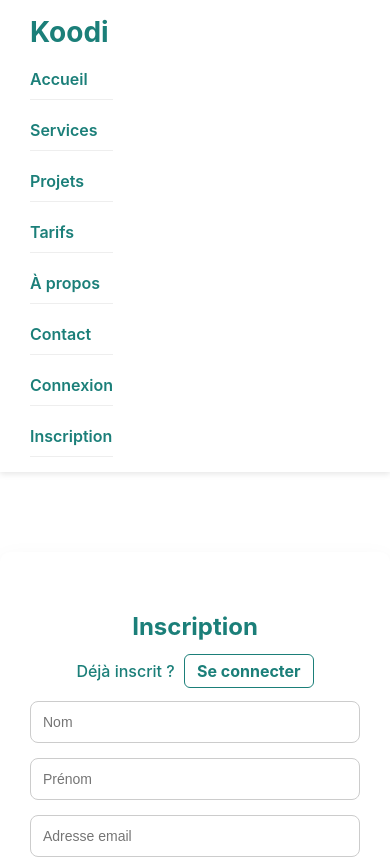
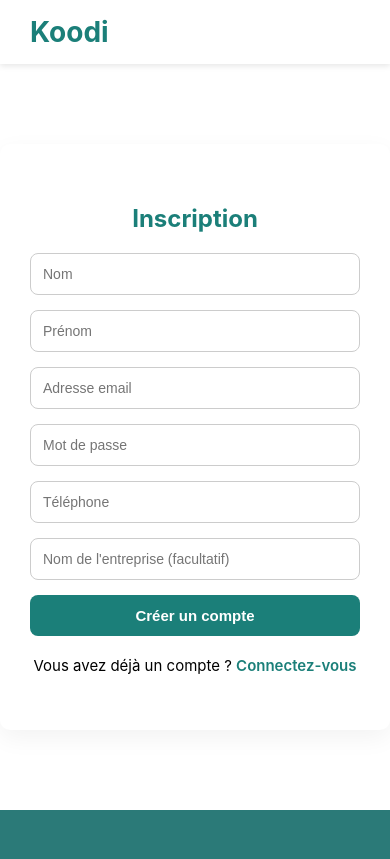
Before and after one commit to mirai12d/Projet_developpement_siteweb, a React (Create React App) app: page /signup in a window 390 px wide. Shown: the top 859 px of the page. Built offline with nearby package versions, Linux system fonts and the light colour scheme.

Commit message:
test mobile

```diff
--- a/src/components/Header.css
+++ b/src/components/Header.css
@@ -42,17 +42,23 @@
     color: #00bfa6;
   }
   @media (max-width: 768px) {
-    .header-container {
-      flex-direction: column;
-      align-items: flex-start;
+    .burger {
+      display: block;
+      align-self: flex-end;
+      margin-top: 10px;
     }
 
     .nav-links {
+      display: none;
       flex-direction: column;
       width: 100%;
       padding-left: 0;
       margin-top: 10px;
       gap: 10px;
+    }
+
+    nav.nav-open .nav-links {
+      display: flex;
     }
 
     .nav-links li {
@@ -67,3 +73,17 @@
       width: 100%;
     }
   }
+
+  .burger {
+    display: none;
+    font-size: 28px;
+    background: none;
+    border: none;
+    cursor: pointer;
+    color: #1b7f79;
+  }
+
+  /* Pour le menu ouvert */
+  .nav-open {
+    display: block !important;
+  }
--- a/src/components/Header.jsx
+++ b/src/components/Header.jsx
@@ -1,34 +1,59 @@
-import React, { useContext } from 'react';
+import React, { useContext, useState } from 'react';
 import './Header.css';
-import { Link } from 'react-router-dom';
+import { NavLink } from 'react-router-dom';
 import { AuthContext } from '../context/AuthContext';
 
 function Header() {
   const { isAuthenticated, logout } = useContext(AuthContext);
+  const [menuOpen, setMenuOpen] = useState(false);
+
+  const toggleMenu = () => setMenuOpen(!menuOpen);
+  const closeMenu = () => setMenuOpen(false);
 
   return (
     <header className="site-header">
       <div className="header-container">
         <div className="logo">
-          <Link to="/" className="logo-link">Koodi</Link>
+          <NavLink to="/" className="logo-link">Koodi</NavLink>
         </div>
-        <nav>
+
+        {/* Burger button */}
+        <button className="burger" onClick={toggleMenu}>
+          ☰
+        </button>
+
+        {/* Navigation */}
+        <nav className={menuOpen ? 'nav-open' : ''}>
           <ul className="nav-links">
-            <li><Link to="/" className="nav-item">Accueil</Link></li>
-            <li><Link to="/services" className="nav-item">Services</Link></li>
-            <li><Link to="/projects" className="nav-item">Projets</Link></li>
-            <li><Link to="/tarifs" className="nav-item">Tarifs</Link></li>
-            <li><Link to="/about" className="nav-item">À propos</Link></li>
-            <li><Link to="/contact" className="nav-item">Contact</Link></li>
+            <li><NavLink to="/" onClick={closeMenu} className={({ isActive }) => isActive ? 'nav-item active' : 'nav-item'}>Accueil</NavLink></li>
+            <li><NavLink to="/services" onClick={closeMenu} className={({ isActive }) => isActive ? 'nav-item active' : 'nav-item'}>Services</NavLink></li>
+            <li><NavLink to="/projects" onClick={closeMenu} className={({ isActive }) => isActive ? 'nav-item active' : 'nav-item'}>Projets</NavLink></li>
+            <li><NavLink to="/tarifs" onClick={closeMenu} className={({ isActive }) => isActive ? 'nav-item active' : 'nav-item'}>Tarifs</NavLink></li>
+            <li><NavLink to="/about" onClick={closeMenu} className={({ isActive }) => isActive ? 'nav-item active' : 'nav-item'}>À propos</NavLink></li>
+            <li><NavLink to="/contact" onClick={closeMenu} className={({ isActive }) => isActive ? 'nav-item active' : 'nav-item'}>Contact</NavLink></li>
 
             {!isAuthenticated ? (
               <>
-                <li><Link to="/login" className="nav-item">Connexion</Link></li>
-                <li><Link to="/signup" className="nav-item">Inscription</Link></li>
+                <li><NavLink to="/login" onClick={closeMenu} className={({ isActive }) => isActive ? 'nav-item active' : 'nav-item'}>Connexion</NavLink></li>
+                <li><NavLink to="/signup" onClick={closeMenu} className={({ isActive }) => isActive ? 'nav-item active' : 'nav-item'}>Inscription</NavLink></li>
               </>
             ) : (
               <li>
-                <button onClick={logout} className="nav-item" style={{ background: 'none', border: 'none', cursor: 'pointer', color: '#1b7f79' }}>
+                <button
+                  onClick={() => {
+                    logout();
+                    closeMenu();
+                  }}
+                  className="nav-item"
+                  style={{
+                    background: 'none',
+                    border: 'none',
+                    cursor: 'pointer',
+                    color: '#1b7f79',
+                    fontWeight: 600,
+                    fontSize: '16px'
+                  }}
+                >
                   Déconnexion
                 </button>
               </li>
--- a/src/components/Login.css
+++ b/src/components/Login.css
@@ -47,3 +47,28 @@
     font-size: 14px;
     color: #555;
   }
+  .message {
+    margin-top: 15px;
+    font-size: 15px;
+    text-align: center;
+  }
+
+  .message.success {
+    color: green;
+  }
+
+  .message.error {
+    color: red;
+  }
+
+  .switch-auth {
+    margin-top: 20px;
+    font-size: 15px;
+    text-align: center;
+  }
+
+  .switch-auth .link {
+    color: #1b7f79;
+    font-weight: 600;
+    cursor: pointer;
+  }
--- a/src/components/Login.jsx
+++ b/src/components/Login.jsx
@@ -7,20 +7,32 @@ const Login = () => {
   const [email, setEmail] = useState('');
   const [password, setPassword] = useState('');
   const [message, setMessage] = useState('');
+  const [success, setSuccess] = useState(false);
 
-  const { login } = useContext(AuthContext); // ✅
-  const navigate = useNavigate(); // ✅
+  const { login } = useContext(AuthContext);
+  const navigate = useNavigate();
 
   const handleLogin = (e) => {
     e.preventDefault();
+
+    if (!email || !password) {
+      setMessage("Veuillez remplir tous les champs.");
+      setSuccess(false);
+      return;
+    }
 
     const savedEmail = localStorage.getItem('userEmail');
     const savedPassword = localStorage.getItem('userPassword');
 
     if (email === savedEmail && password === savedPassword) {
-      login(); // ✅ active la session
-      navigate('/'); // ✅ redirection vers accueil
+      login();
+      setSuccess(true);
+      setMessage("Connexion réussie !");
+      setTimeout(() => {
+        navigate('/');
+      }, 1000); // redirection après 1s
     } else {
+      setSuccess(false);
       setMessage("Email ou mot de passe incorrect.");
     }
   };
@@ -45,7 +57,17 @@ const Login = () => {
         />
         <button type="submit">Se connecter</button>
       </form>
-      {message && <p className="message">{message}</p>}
+
+      {message && (
+        <p className={`message ${success ? 'success' : 'error'}`}>{message}</p>
+      )}
+
+      <p className="switch-auth">
+        Pas encore de compte ?{' '}
+        <span className="link" onClick={() => navigate('/signup')}>
+          Inscrivez-vous
+        </span>
+      </p>
     </div>
   );
 };
--- a/src/components/Signup.css
+++ b/src/components/Signup.css
@@ -71,3 +71,20 @@
     background-color: #1b7f79;
     color: white;
   }
+  .error {
+    color: red;
+    font-size: 14px;
+    margin: -10px 0 10px;
+  }
+
+  .switch-auth {
+    margin-top: 20px;
+    font-size: 15px;
+    text-align: center;
+  }
+
+  .switch-auth .link {
+    color: #1b7f79;
+    font-weight: 600;
+    cursor: pointer;
+  }
--- a/src/components/Signup.jsx
+++ b/src/components/Signup.jsx
@@ -1,11 +1,9 @@
-import React, { useState, useContext } from 'react';
+import React, { useState } from 'react';
 import './Signup.css';
-import { AuthContext } from '../context/AuthContext';
 import { useNavigate } from 'react-router-dom';
-import { Link } from 'react-router-dom';
-
 
 const Signup = () => {
+  const navigate = useNavigate();
   const [formData, setFormData] = useState({
     nom: '',
     prenom: '',
@@ -15,39 +13,92 @@ const Signup = () => {
     entreprise: '',
   });
 
-  const { login } = useContext(AuthContext); // permet de simuler la connexion
-  const navigate = useNavigate(); // permet de rediriger
+  const [errors, setErrors] = useState({});
+
+  const validate = () => {
+    const newErrors = {};
+    if (!formData.nom.trim()) newErrors.nom = 'Nom requis';
+    if (!formData.prenom.trim()) newErrors.prenom = 'Prénom requis';
+    if (!formData.email.includes('@')) newErrors.email = 'Email invalide';
+    if (formData.motDePasse.length < 6) newErrors.motDePasse = 'Mot de passe trop court (6 caractères minimum)';
+    return newErrors;
+  };
 
   const handleChange = (e) => {
-    setFormData({...formData, [e.target.name]: e.target.value });
+    setFormData({...formData, [e.target.name]: e.target.value});
   };
 
   const handleSubmit = (e) => {
     e.preventDefault();
+    const validationErrors = validate();
+    setErrors(validationErrors);
 
-    console.log('Inscription :', formData);
-
-    // ⚠️ ici on suppose que l'inscription fonctionne
-    login(); // active la connexion (set isAuthenticated à true)
-    navigate('/'); // redirige vers la page d'accueil
+    if (Object.keys(validationErrors).length === 0) {
+      console.log('Inscription réussie :', formData);
+      // tu pourrais ici stocker des données temporairement :
+      localStorage.setItem('userEmail', formData.email);
+      localStorage.setItem('userPassword', formData.motDePasse);
+      navigate('/login'); // redirection après inscription
+    }
   };
 
   return (
     <div className="auth-container">
       <h2>Inscription</h2>
-      <p className="redirect-login">
-  Déjà inscrit ? <Link to="/login">Se connecter</Link>
-</p>
+      <form onSubmit={handleSubmit} noValidate>
+        <input
+          type="text"
+          name="nom"
+          placeholder="Nom"
+          onChange={handleChange}
+        />
+        {errors.nom && <p className="error">{errors.nom}</p>}
 
-      <form onSubmit={handleSubmit}>
-        <input type="text" name="nom" placeholder="Nom" onChange={handleChange} required />
-        <input type="text" name="prenom" placeholder="Prénom" onChange={handleChange} required />
-        <input type="email" name="email" placeholder="Adresse email" onChange={handleChange} required />
-        <input type="password" name="motDePasse" placeholder="Mot de passe" onChange={handleChange} required />
-        <input type="tel" name="telephone" placeholder="Téléphone" onChange={handleChange} />
-        <input type="text" name="entreprise" placeholder="Nom de l'entreprise (facultatif)" onChange={handleChange} />
+        <input
+          type="text"
+          name="prenom"
+          placeholder="Prénom"
+          onChange={handleChange}
+        />
+        {errors.prenom && <p className="error">{errors.prenom}</p>}
+
+        <input
+          type="email"
+          name="email"
+          placeholder="Adresse email"
+          onChange={handleChange}
+        />
+        {errors.email && <p className="error">{errors.email}</p>}
+
+        <input
+          type="password"
+          name="motDePasse"
+          placeholder="Mot de passe"
+          onChange={handleChange}
+        />
+        {errors.motDePasse && <p className="error">{errors.motDePasse}</p>}
+
+        <input
+          type="tel"
+          name="telephone"
+          placeholder="Téléphone"
+          onChange={handleChange}
+        />
+
+        <input
+          type="text"
+          name="entreprise"
+          placeholder="Nom de l'entreprise (facultatif)"
+          onChange={handleChange}
+        />
+
         <button type="submit">Créer un compte</button>
       </form>
+
+      <p className="switch-auth">
+        Vous avez déjà un compte ?{' '}
+        <span className="link" onClick={() => navigate('/login')}>Connectez-vous</span>
+      </p>
     </div>
   );
 };
```
Also changed, not shown: src/App.css (+32 -0 lines).
